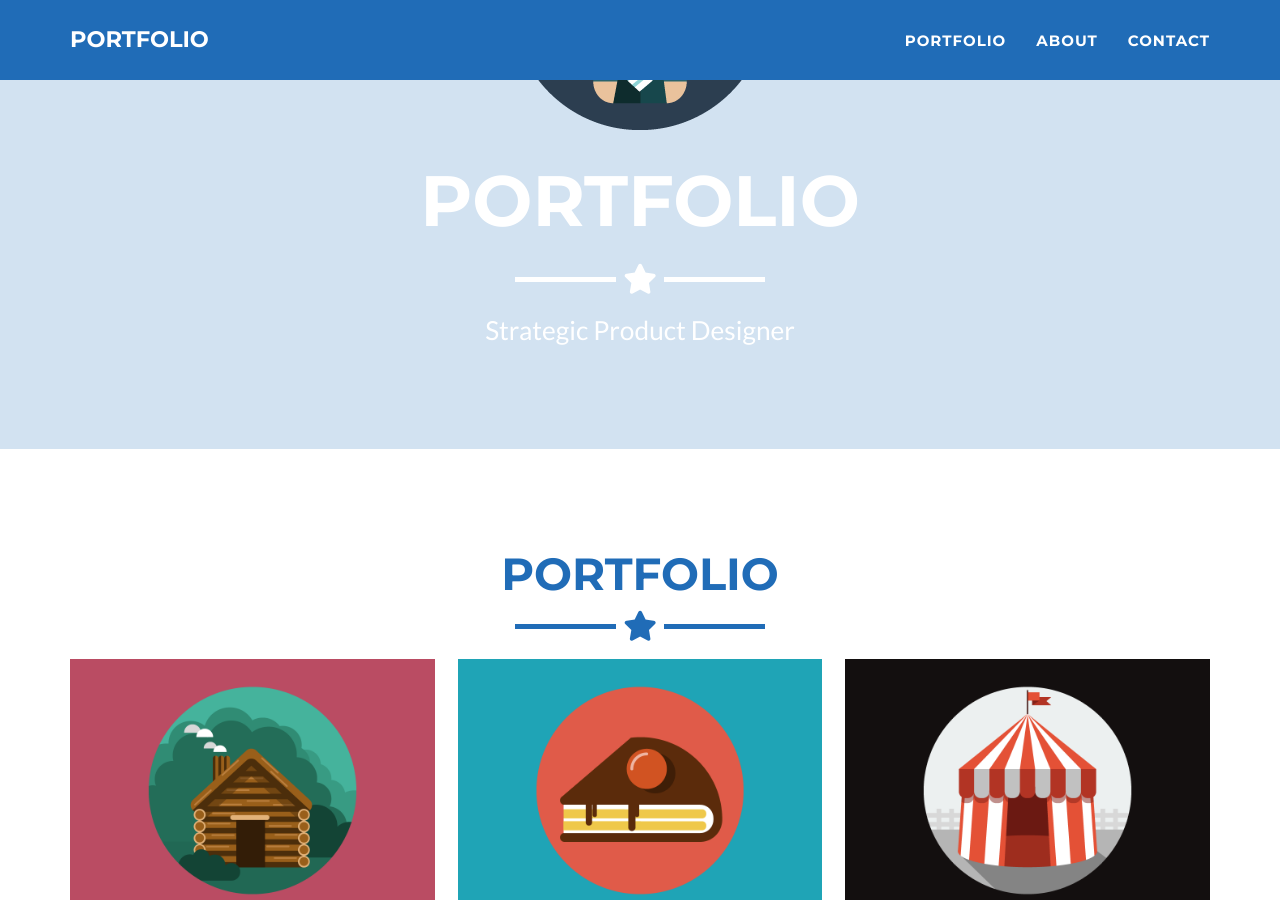
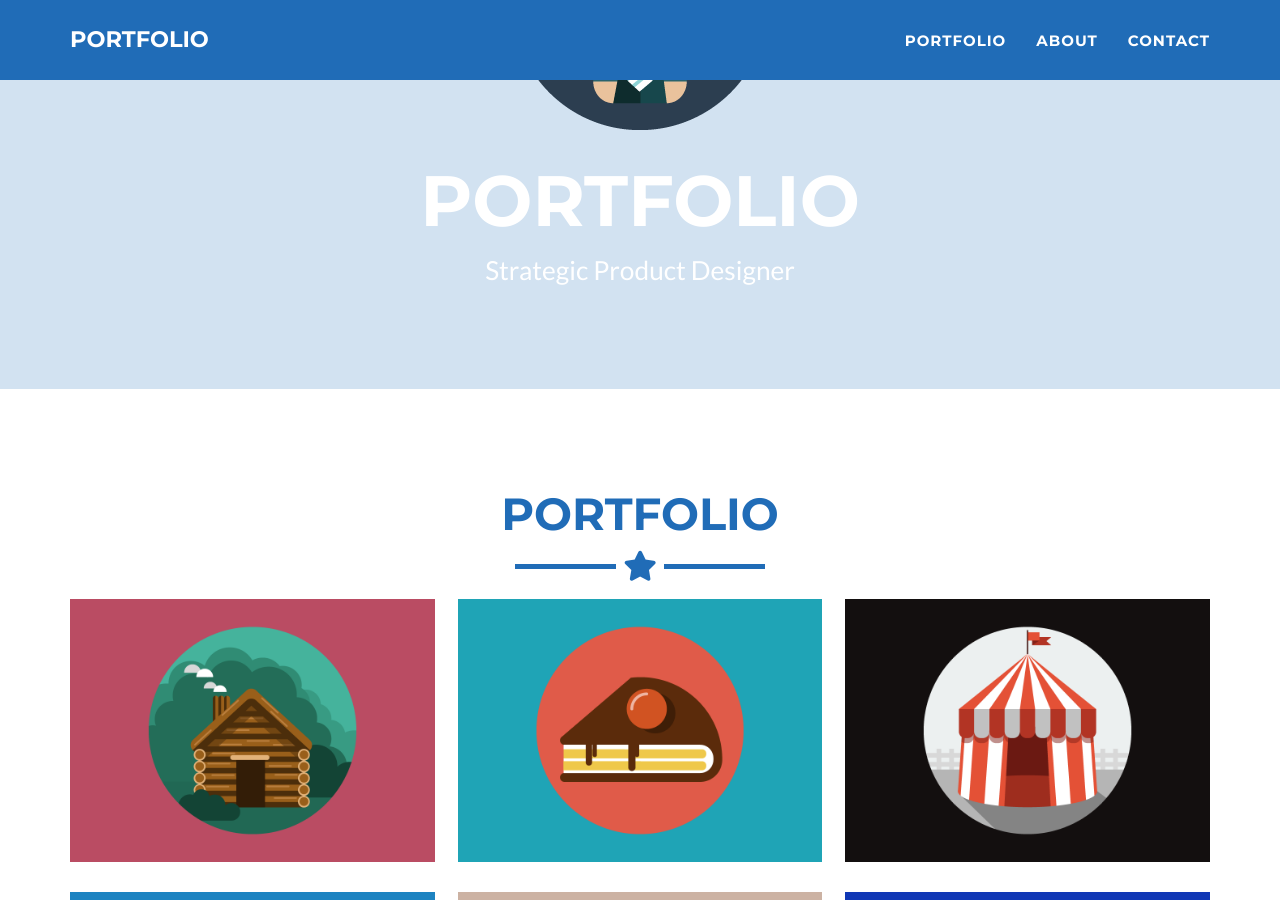
Before and after one commit to Kelly-Portfolio/Kelly-Portfolio.github.io, a Jekyll site: the page built from _posts/2014-07-18-project-1.markdown, in a window 1280 px wide and 900 px high, scrolled down 326 px. Built offline with Jekyll 4.4.1, drawn with Linux system fonts in a browser that asks for light colours.

Commit message:
Update header.html

```diff
--- a/_includes/header.html
+++ b/_includes/header.html
@@ -6,7 +6,7 @@
         <img class="img-responsive" src="img/profile.png" alt="profile-pic" />
         <div class="intro-text">
           <span class="name">{{ site.title }}</span>
-          <hr class="star-light" />
+          <!--<hr class="star-light" />-->
           <span class="skills">{{ site.skills }}</span>
         </div>
       </div>
```
